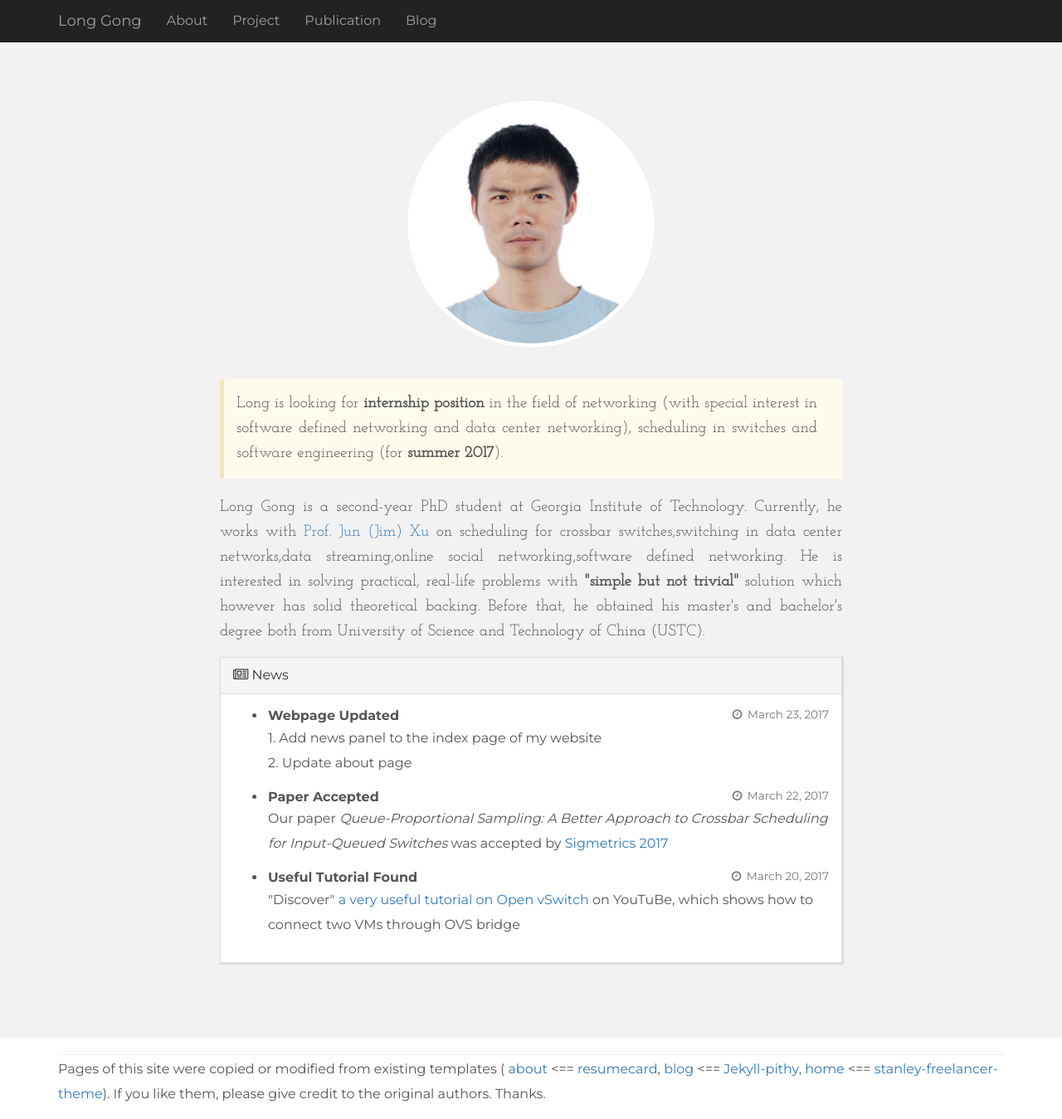
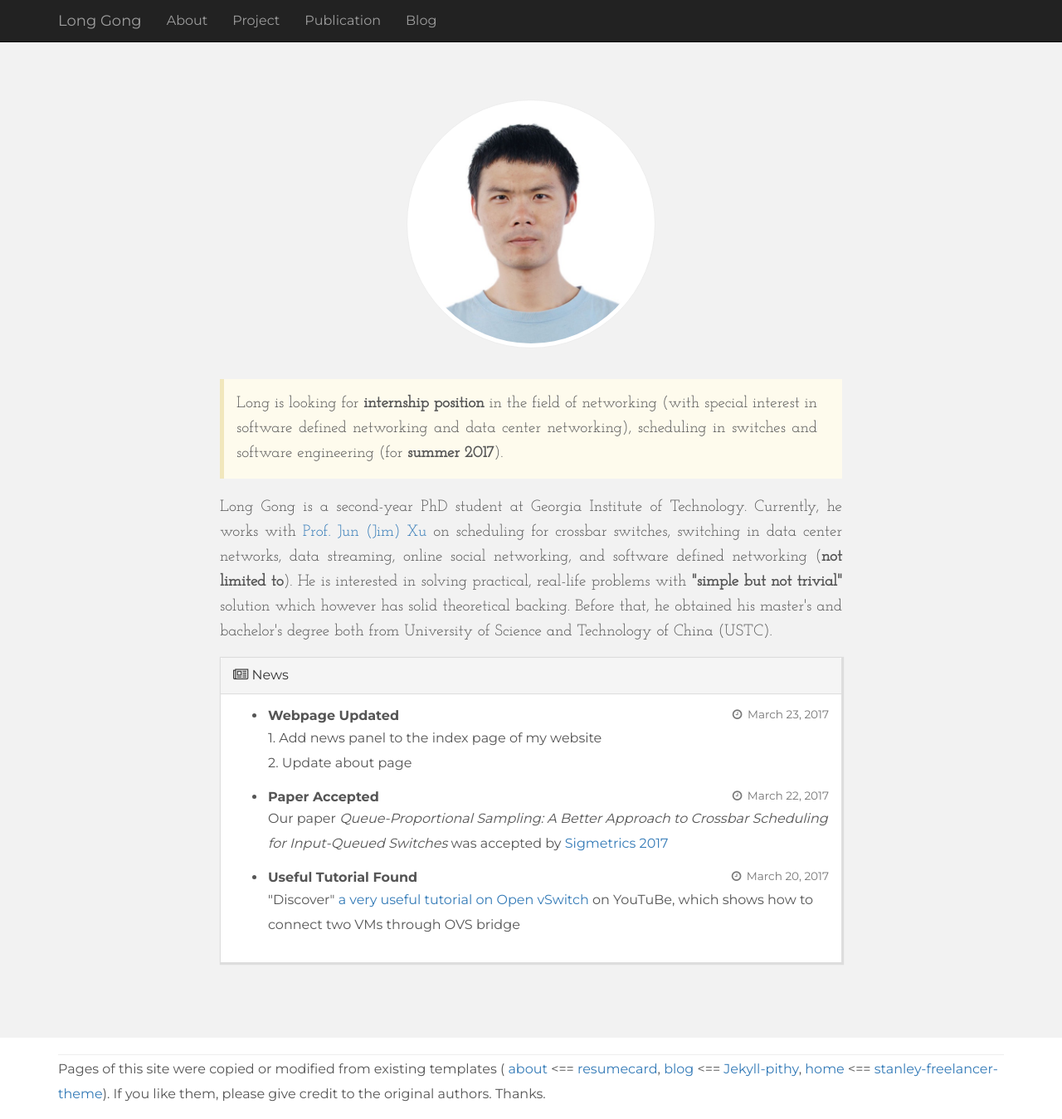
Before and after one commit to lgong30/lgong30.github.io, a Jekyll site: the page built from index.html, in a window 1280 px wide and 1349 px high. Shown: the whole window at 83% size. Built offline with Jekyll 4.4.1, drawn with Linux system fonts in a browser that asks for light colours; comment, search, counter and statistics services are not loaded.

```diff
--- a/_includes/self.html
+++ b/_includes/self.html
@@ -1,2 +1,2 @@
 <!-- self introduce -->
-Long Gong is a second-year PhD student at Georgia Institute of Technology. Currently, he works with <a href="{{ site.advisor.PhD.url }}">Prof. {{ site.advisor.PhD.name }}</a> on {% for ri in site.research_interests %}{{ ri }}{% if forloop.last == false %},{% endif %}{% endfor %}. He is interested in solving practical, real-life problems with <B>"simple but not trivial"</B> solution which however has solid theoretical backing. Before that, he obtained his master's and bachelor's degree both from University of Science and Technology of China (USTC).
+Long Gong is a second-year PhD student at Georgia Institute of Technology. Currently, he works with <a href="{{ site.advisor.PhD.url }}">Prof. {{ site.advisor.PhD.name }}</a> on {% for ri in site.research_interests %}{% if forloop.last == true %} and {% endif %}{{ ri }}{% if forloop.last == false %}, {% endif %}{% endfor %} (<B>not limited to</B>). He is interested in solving practical, real-life problems with <B>"simple but not trivial"</B> solution which however has solid theoretical backing. Before that, he obtained his master's and bachelor's degree both from University of Science and Technology of China (USTC).
```
